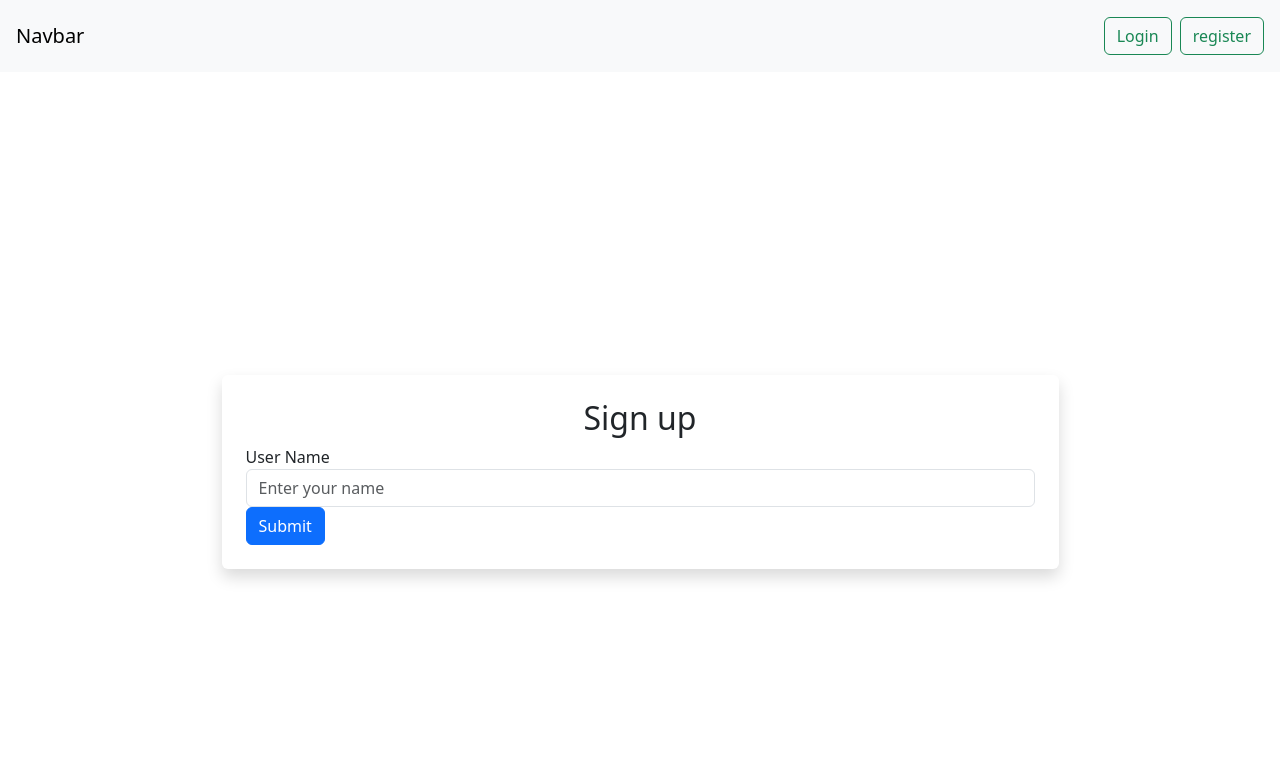
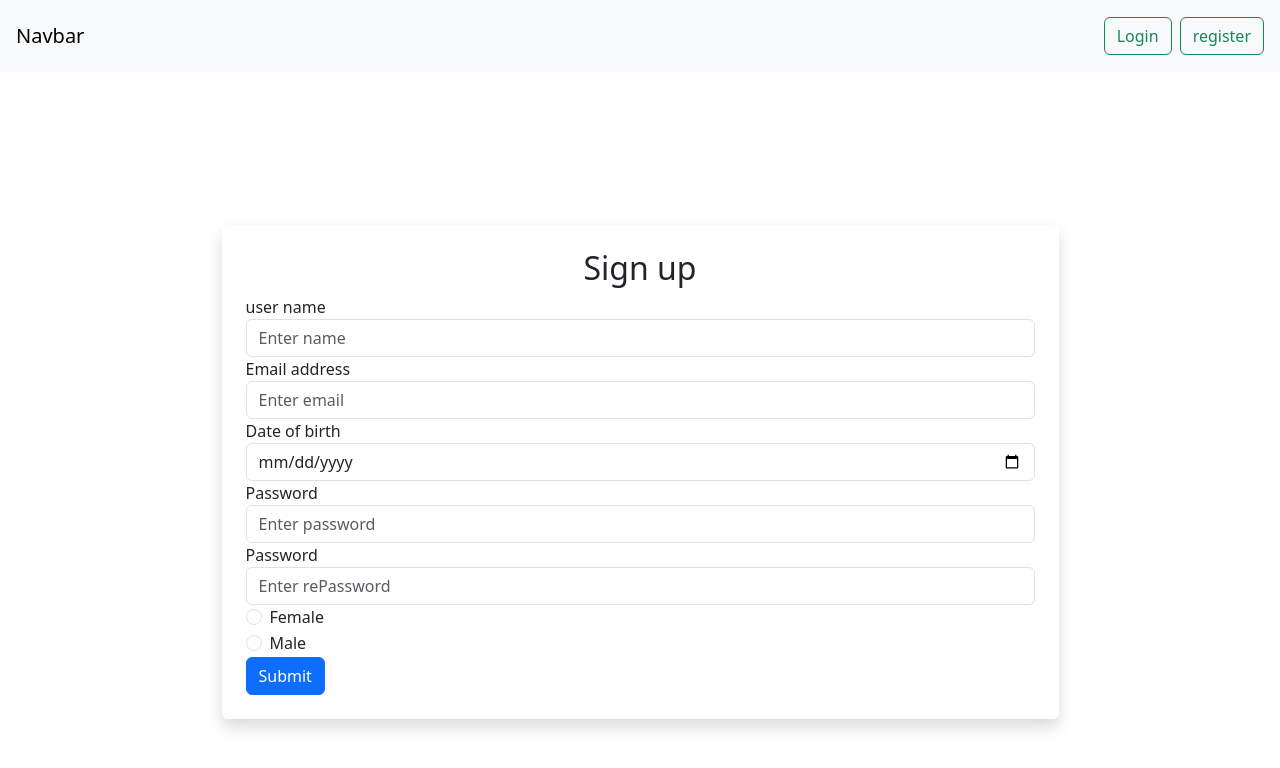
Before and after one commit to 22446/social-app-nextjs, a Next.js app: page /register in a window 1280 px wide. Shown: the top 768 px of the page. Built offline with nearby package versions, Linux system fonts and the light colour scheme; no server answers.

Commit message:
coompleteregister

```diff
--- a/src/app/layout.tsx
+++ b/src/app/layout.tsx
@@ -7,7 +7,6 @@ import { Toaster } from "react-hot-toast";
 import Authcontextme from "@/_contexts/Authcontextme";
 import "./globals.css";
 import "bootstrap/dist/css/bootstrap.min.css";
-import 'bootstrap/dist/js/bootstrap.bundle.min.js'
 import "@fortawesome/fontawesome-free/css/all.min.css";
 
 const queryClient = new QueryClient();
--- a/src/app/register/page.tsx
+++ b/src/app/register/page.tsx
@@ -3,24 +3,18 @@ import { authcontext } from "@/_contexts/Authcontextme";
 import axios from "axios";
 import { useFormik } from "formik";
 import { useRouter } from "next/navigation";
-import React, { useContext, useEffect, useState } from "react";
+import React, { useContext, useEffect } from "react";
 import * as yup from "yup";
 
 export default function Register() {
   const router = useRouter();
   const { token } = useContext(authcontext);
-  const [isClient, setIsClient] = useState(false);
 
   useEffect(() => {
-    setIsClient(true);
-  }, []);
-
-
- useEffect(() => {
-    if (isClient && (token || localStorage.getItem("token"))) {
+    if (token || localStorage.getItem("token")) {
       router.push("/");
     }
-  }, [token, router, isClient]);
+  }, [token, router]);
 
   const registerGroup = useFormik({
     initialValues: {
@@ -69,23 +63,16 @@ export default function Register() {
     }),
   });
 
-  if (!isClient || (token || localStorage.getItem("token"))) {
+  if (token || localStorage.getItem("token")) {
     return null;
   }
 
-
   return (
-    <div
-      className="container d-flex align-items-center justify-content-center"
-      style={{ height: "100vh" }}
-    >
-      <form
-        onSubmit={registerGroup.handleSubmit}
-        className="w-75 mx-auto p-4 shadow rounded"
-      >
-        <h2 className="text-center">Sign up</h2>
+    <div className="container d-flex align-items-center justify-content-center" style={{height:'100vh'}}>
+      <form onSubmit={registerGroup.handleSubmit} className="w-75 mx-auto p-4 shadow rounded">
+      <h2 className="text-center">Sign up</h2>
         <div className="form-group">
-          <label htmlFor="name">User Name</label>
+          <label htmlFor="name">user name</label>
           <input
             type="text"
             className="form-control"
@@ -93,13 +80,127 @@ export default function Register() {
             onChange={registerGroup.handleChange}
             onBlur={registerGroup.handleBlur}
             id="name"
-            placeholder="Enter your name"
+            placeholder="Enter name"
           />
-          {registerGroup.errors.name && registerGroup.touched.name && (
+          {registerGroup.errors.name && registerGroup.touched.name ? (
             <small className="form-text text-danger">
               {registerGroup.errors.name}
             </small>
+          ) : (
+            ""
           )}
+        </div>
+        <div className="form-group">
+          <label htmlFor="email">Email address</label>
+          <input
+            type="email"
+            className="form-control"
+            value={registerGroup.values.email}
+            onChange={registerGroup.handleChange}
+            onBlur={registerGroup.handleBlur}
+            id="email"
+            placeholder="Enter email"
+          />
+          {registerGroup.errors.email && registerGroup.touched.email ? (
+            <small className="form-text text-danger">
+              {registerGroup.errors.email}
+            </small>
+          ) : (
+            ""
+          )}
+        </div>
+        <div className="form-group">
+          <label htmlFor="name">Date of birth</label>
+          <input
+            type="date"
+            className="form-control"
+            value={registerGroup.values.dateOfBirth}
+            onChange={registerGroup.handleChange}
+            onBlur={registerGroup.handleBlur}
+            id="dateOfBirth"
+            placeholder="Enter dateOfBirth"
+          />
+          {registerGroup.errors.dateOfBirth &&
+          registerGroup.touched.dateOfBirth ? (
+            <small className="form-text text-danger">
+              {registerGroup.errors.dateOfBirth}
+            </small>
+          ) : (
+            ""
+          )}
+        </div>
+        <div className="form-group">
+          <label htmlFor="email">Password</label>
+          <input
+            type="text"
+            className="form-control"
+            value={registerGroup.values.password}
+            onChange={registerGroup.handleChange}
+            onBlur={registerGroup.handleBlur}
+            id="password"
+            placeholder="Enter password"
+          />
+          {registerGroup.errors.password && registerGroup.touched.password ? (
+            <small className="form-text text-danger">
+              Password must be at least 8 characters long, include one uppercase letter, one lowercase letter, one digit, and one special character.
+            </small>
+          ) : (
+            ""
+          )}
+        </div>
+        <div className="form-group">
+          <label htmlFor="email">Password</label>
+          <input
+            type="text"
+            className="form-control"
+            value={registerGroup.values.rePassword}
+            onChange={registerGroup.handleChange}
+            onBlur={registerGroup.handleBlur}
+            id="rePassword"
+            placeholder="Enter rePassword"
+          />
+          {registerGroup.errors.rePassword &&
+          registerGroup.touched.rePassword ? (
+            <small className="form-text text-danger">
+              password confirmation dont match
+            </small>
+          ) : (
+            ""
+          )}
+        </div>
+        <div className="form-group">
+          <div>
+            <div className="form-check">
+              <input
+                className="form-check-input"
+                type="radio"
+                name="gender" // This must match the form field in Formik
+                id="female"
+                value="female" // Unique value for this option
+                onChange={registerGroup.handleChange}
+                onBlur={registerGroup.handleBlur}
+                checked={registerGroup.values.gender === "female"} // Binding the checked state
+              />
+              <label className="form-check-label" htmlFor="female">
+                Female
+              </label>
+            </div>
+            <div className="form-check">
+              <input
+                className="form-check-input"
+                type="radio"
+                name="gender" // This must match the form field in Formik
+                id="male"
+                value="male" // Unique value for this option
+                onChange={registerGroup.handleChange}
+                onBlur={registerGroup.handleBlur}
+                checked={registerGroup.values.gender === "male"} // Binding the checked state
+              />
+              <label className="form-check-label" htmlFor="male">
+                Male
+              </label>
+            </div>
+          </div>
         </div>
 
         <button type="submit" className="btn btn-primary">
```
